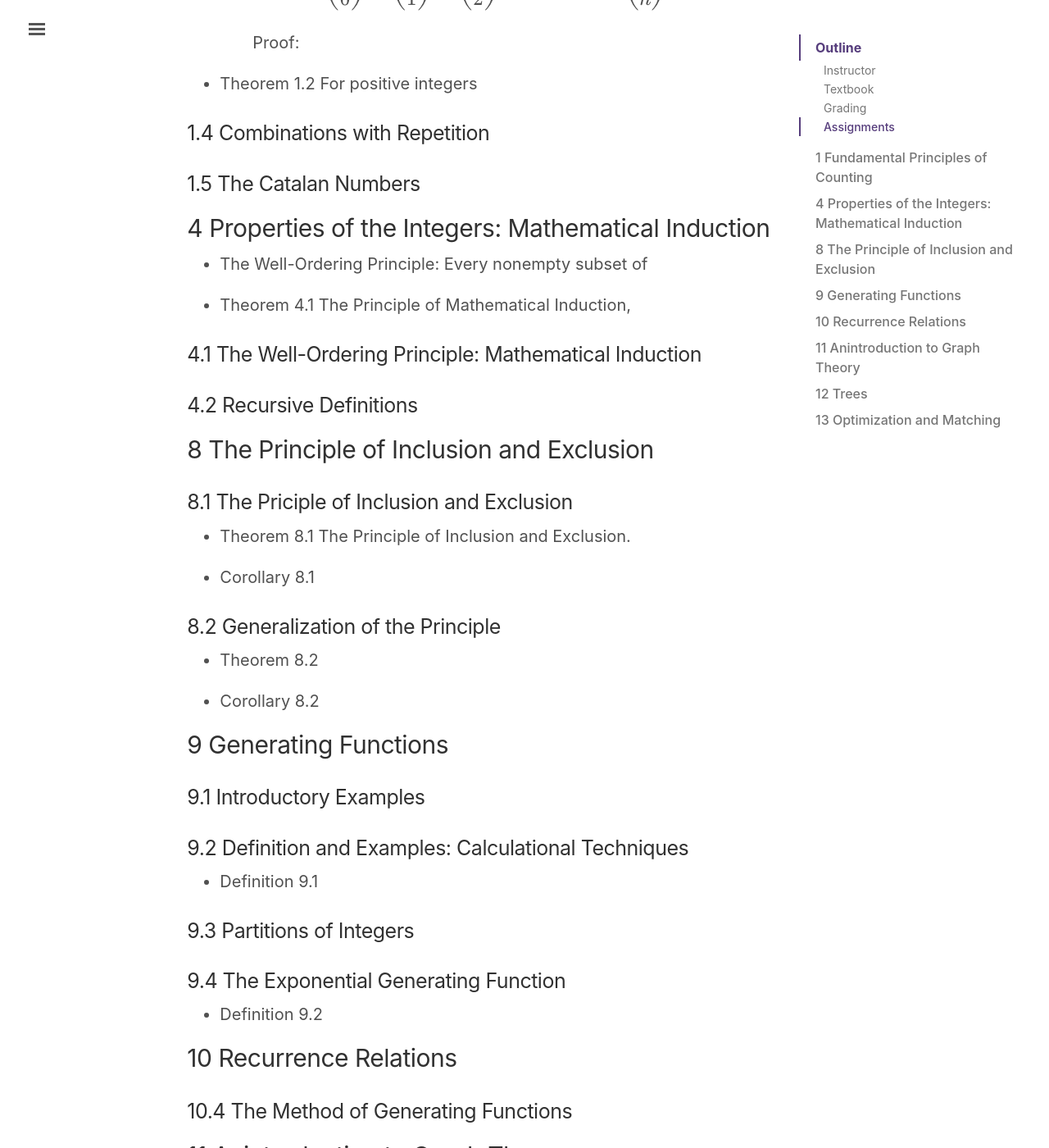
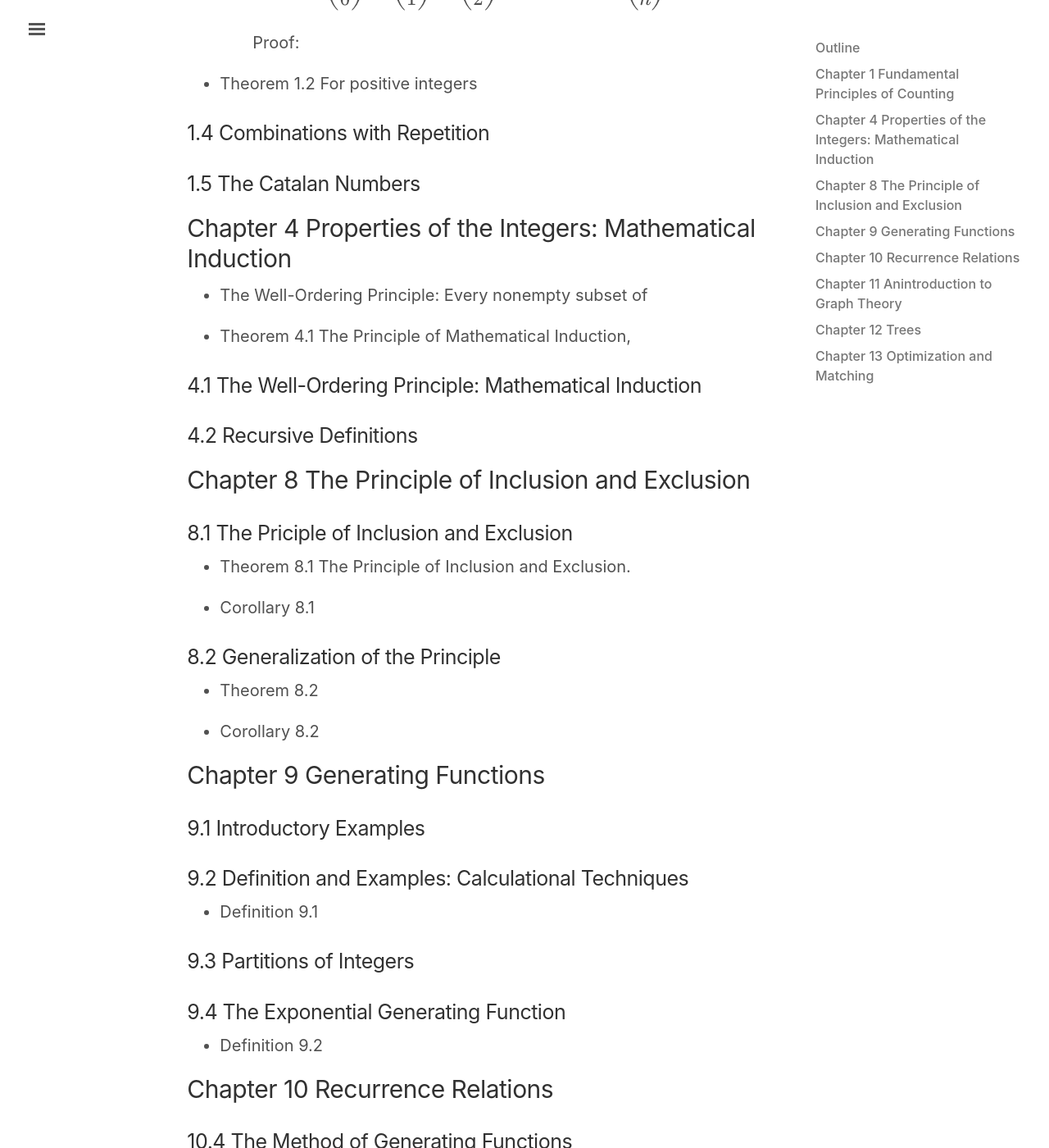
Before and after one commit to lingt-xyz/note, a Jekyll site: the page built from _posts/2018-09-01-COMP339.md, in a window 1280 px wide and 1400 px high, scrolled down 2291 px. Shown: the whole window at 82% size. Built offline with Jekyll 4.4.1, drawn with Linux system fonts in a browser that asks for light colours; formulas are drawn with MathJax 3; comment, search, counter and statistics services are not loaded; some of the changed text lies outside the part shown.

```diff
--- a/_posts/2018-09-01-COMP339.md
+++ b/_posts/2018-09-01-COMP339.md
@@ -30,7 +30,7 @@ Discrete and Combinatorial Mathematics: An Applied Introduction (fifth edition)
 * Assignment 3. (due on November 11, 2018, 11:59pm)
 * Assignment 4. (due on November 28, 2018, 11:59pm)
 
-## 1 Fundamental Principles of Counting
+## Chapter 1 Fundamental Principles of Counting
 
 ### 1.1 The Rules of Sum and Product
 
@@ -79,7 +79,7 @@ $$
 
 ### 1.5 The Catalan Numbers
 
-## 4 Properties of the Integers: Mathematical Induction
+## Chapter 4 Properties of the Integers: Mathematical Induction
 
 * The Well-Ordering Principle: Every nonempty subset of
 
@@ -89,7 +89,7 @@ $$
 
 ### 4.2 Recursive Definitions
 
-## 8 The Principle of Inclusion and Exclusion
+## Chapter 8 The Principle of Inclusion and Exclusion
 
 ### 8.1 The Priciple of Inclusion and Exclusion
 
@@ -103,7 +103,7 @@ $$
 
 * Corollary 8.2
 
-## 9 Generating Functions
+## Chapter 9 Generating Functions
 
 ### 9.1 Introductory Examples
 
@@ -118,11 +118,11 @@ $$
 
 * Definition 9.2
 
-## 10 Recurrence Relations
+## Chapter 10 Recurrence Relations
 
 ### 10.4 The Method of Generating Functions
 
-## 11 Anintroduction to Graph Theory
+## Chapter 11 Anintroduction to Graph Theory
 
 ### 11.1 Definitions and Examples
 
@@ -220,7 +220,7 @@ $$
 
 ### 11.7 Summary and Historical Review
 
-## 12 Trees
+## Chapter 12 Trees
 
 ### 12.1 Definitions, Properties, and Exmaples
 
@@ -236,7 +236,7 @@ $$
 
 * Theorem 12.5
 
-## 13 Optimization and Matching
+## Chapter 13 Optimization and Matching
 
 ### 13.4 Matching Theory
 
```
